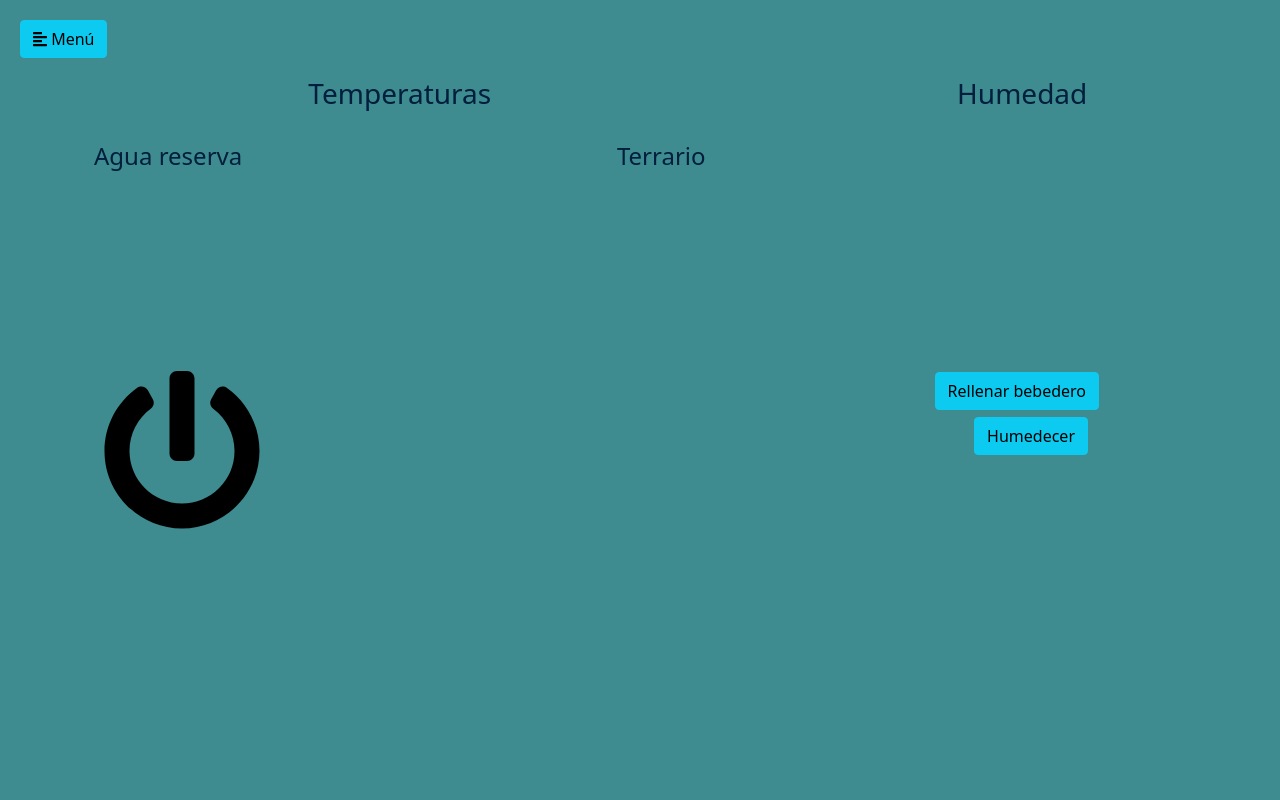
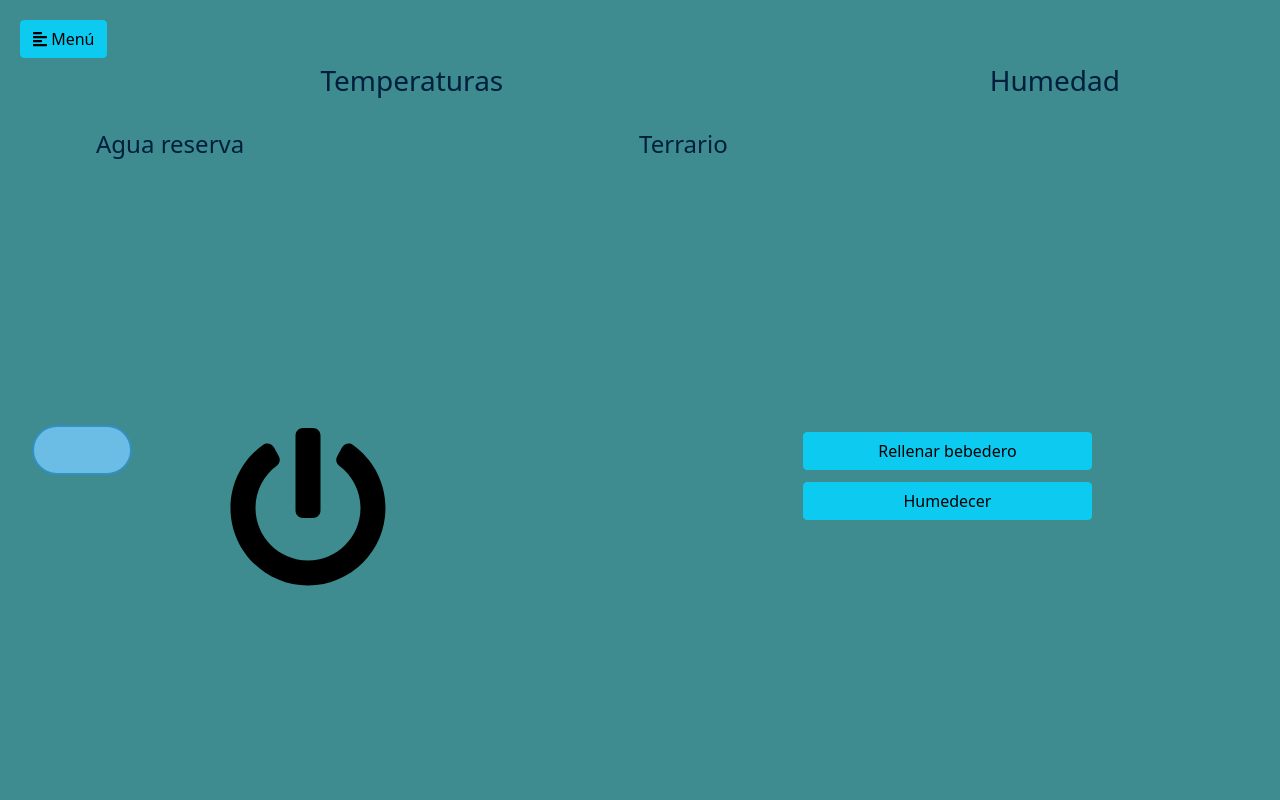
Before and after one commit to dmtzs/SmartTerrariumR, a Flask app: page / in a window 1280 px wide. Run offline with Flask 2, Linux system fonts and the light colour scheme; data that the repository does not hold is empty; some libraries are stand-ins or nearby versions.

Commit message:
layout for day-night button

```diff
--- /dev/null
+++ b/resources/Flask/static/css/dayNight.css
@@ -0,0 +1,359 @@
+/* ---------------------------------------------------
+    DAY NIGHT MODE STYLE
+----------------------------------------------------- */
+label.day-night-switch {
+	--size: 100px;
+	--height: calc(var(--size) / 2);
+	--padding: calc(var(--size) * 0.04);
+	--border-width: calc(var(--size) * 0.02);
+	--transition-duration: 250ms;
+	--switch-size: calc(
+		var(--height) - 2 * var(--padding) - 2 * var(--border-width)
+	);
+	--pos-left: var(--padding);
+	--pos-right: calc(
+		var(--size) - var(--switch-size) - var(--padding) - 2 *
+			var(--border-width)
+	);
+	--shift: calc(var(--height) * 1.25);
+	width: var(--size);
+	height: var(--height);
+	border-radius: var(--height);
+	border: var(--border-width) solid white;
+	position: relative;
+	-webkit-transition: all var(--transition-duration) ease-in-out;
+	transition: all var(--transition-duration) ease-in-out;
+	cursor: pointer;
+	overflow: hidden;
+}
+
+label.day-night-switch > .celestial {
+	-webkit-transition: all var(--transition-duration) ease-in-out;
+	transition: all var(--transition-duration) ease-in-out;
+	width: var(--switch-size);
+	height: var(--switch-size);
+	border: var(--border-width) solid green;
+	display: inline-block;
+	position: absolute;
+	border-radius: var(--height);
+}
+
+label.day-night-switch > .celestial.sun {
+	background-color: #fdc82e;
+	border-color: #e3ad0d;
+}
+
+label.day-night-switch > .celestial.moon {
+	background-color: #d2cec4;
+	border-color: #a9a18f;
+}
+
+label.day-night-switch > .celestial.moon > .craters > .crater {
+	background-color: #d2cec4;
+	border-color: #a9a18f;
+	border-width: calc(max(var(--border-width) * 0.65, 1px));
+	border-style: solid;
+	position: absolute;
+	border-radius: 50%;
+}
+
+label.day-night-switch > .celestial.moon > .craters > .crater:nth-child(1) {
+	width: calc(var(--switch-size) * 0.15);
+	height: calc(var(--switch-size) * 0.15);
+	top: calc(var(--switch-size) * 0.7);
+	left: calc(var(--switch-size) * 0.4);
+}
+
+label.day-night-switch > .celestial.moon > .craters > .crater:nth-child(2) {
+	width: calc(var(--switch-size) * 0.3);
+	height: calc(var(--switch-size) * 0.3);
+	top: calc(var(--switch-size) * 0.1);
+	left: calc(var(--switch-size) * -0.05);
+}
+
+label.day-night-switch > .celestial.moon > .craters > .crater:nth-child(3) {
+	width: calc(var(--switch-size) * 0.1);
+	height: calc(var(--switch-size) * 0.1);
+	top: calc(var(--switch-size) * 0.2);
+	left: calc(var(--switch-size) * 0.6);
+}
+
+label.day-night-switch > .celestial.moon > .craters > .crater:nth-child(4) {
+	width: calc(var(--switch-size) * 0.1);
+	height: calc(var(--switch-size) * 0.1);
+	top: calc(var(--switch-size) * 0.3);
+	left: calc(var(--switch-size) * 0.25);
+}
+
+label.day-night-switch > .celestial.moon > .craters > .crater:nth-child(5) {
+	width: calc(var(--switch-size) * 0.2);
+	height: calc(var(--switch-size) * 0.2);
+	top: calc(var(--switch-size) * 0.5);
+	left: calc(var(--switch-size) * 0.8);
+}
+
+label.day-night-switch > .decorations > .decoration {
+	position: absolute;
+	-webkit-transition: all var(--transition-duration) ease-in-out;
+	transition: all var(--transition-duration) ease-in-out;
+}
+
+label.day-night-switch > .mountains {
+	position: absolute;
+	display: inline-block;
+	top: calc(var(--switch-size) * 0.85);
+	left: calc(var(--switch-size) * 0.7);
+}
+
+label.day-night-switch > .mountains > * {
+	position: absolute;
+	display: inline-block;
+	border-width: var(--border-width);
+	border-style: solid;
+	-webkit-transform: rotate(45deg);
+	transform: rotate(45deg);
+	-webkit-transition: all var(--transition-duration) ease-in-out;
+	transition: all var(--transition-duration) ease-in-out;
+	border-top-left-radius: calc(var(--switch-size) * 0.1);
+	background-color: white;
+	border-color: black;
+}
+
+label.day-night-switch > .mountains > *:nth-child(1) {
+	width: calc(var(--switch-size) * 0.9);
+	height: calc(var(--switch-size) * 0.9);
+	top: calc(var(--switch-size) * 0.1);
+}
+
+label.day-night-switch > .mountains > *:nth-child(2) {
+	width: calc(var(--switch-size) * 0.45);
+	height: calc(var(--switch-size) * 0.45);
+	top: calc(var(--switch-size) * 0.2);
+	left: calc(var(--switch-size) * 0.6);
+}
+
+input.day-night-switch {
+	display: none;
+}
+
+input.day-night-switch:checked + label.day-night-switch {
+	border-color: #3190bf;
+	background-color: #6cbde5;
+}
+
+input.day-night-switch:checked + label.day-night-switch > .celestial.sun {
+	-webkit-transition-delay: var(--transition-duration);
+	transition-delay: var(--transition-duration);
+	top: var(--padding);
+	left: var(--pos-right);
+	-webkit-transform: scale(1);
+	transform: scale(1);
+}
+
+input.day-night-switch:checked + label.day-night-switch > .celestial.moon {
+	-webkit-transition-delay: 0ms;
+	transition-delay: 0ms;
+	left: var(--pos-left);
+	top: var(--shift);
+	-webkit-transform: scale(0);
+	transform: scale(0);
+}
+
+input.day-night-switch:checked + label.day-night-switch > .decorations {
+	opacity: 0.5;
+}
+
+input.day-night-switch:checked
+	+ label.day-night-switch
+	> .decorations
+	.decoration {
+	background-color: white;
+	border-radius: 50%;
+	-webkit-animation: 4s vibe ease-in-out infinite;
+	animation: 4s vibe ease-in-out infinite;
+	-webkit-animation-direction: alternate;
+	animation-direction: alternate;
+}
+
+input.day-night-switch:checked
+	+ label.day-night-switch
+	> .decorations
+	.decoration:nth-child(1) {
+	border-radius: calc(var(--switch-size) * 0.3);
+	height: calc(var(--switch-size) * 0.3);
+	width: calc(var(--switch-size) * 0.84);
+	top: calc(var(--switch-size) * 0.6);
+	left: calc(var(--switch-size) * 0.45);
+}
+
+input.day-night-switch:checked
+	+ label.day-night-switch
+	> .decorations
+	.decoration:nth-child(2) {
+	-webkit-animation-delay: 300ms;
+	animation-delay: 300ms;
+	-webkit-animation-duration: 2.5s;
+	animation-duration: 2.5s;
+	height: calc(var(--switch-size) * 0.35);
+	width: calc(var(--switch-size) * 0.35);
+	top: calc(var(--switch-size) * 0.5);
+	left: calc(var(--switch-size) * 0.35);
+}
+
+input.day-night-switch:checked
+	+ label.day-night-switch
+	> .decorations
+	.decoration:nth-child(3) {
+	-webkit-animation-delay: 800ms;
+	animation-delay: 800ms;
+	-webkit-animation-duration: 3.5s;
+	animation-duration: 3.5s;
+	height: calc(var(--switch-size) * 0.3);
+	width: calc(var(--switch-size) * 0.3);
+	top: calc(var(--switch-size) * 0.5);
+	left: calc(var(--switch-size) * 0.85);
+}
+
+input.day-night-switch:checked
+	+ label.day-night-switch
+	> .decorations
+	.decoration:nth-child(4) {
+	-webkit-animation-delay: 1400ms;
+	animation-delay: 1400ms;
+	-webkit-animation-duration: 3s;
+	animation-duration: 3s;
+	height: calc(var(--switch-size) * 0.4);
+	width: calc(var(--switch-size) * 0.4);
+	top: calc(var(--switch-size) * 0.4);
+	left: calc(var(--switch-size) * 0.55);
+}
+
+input.day-night-switch:checked + label.day-night-switch > .mountains > * {
+	background-color: #d4d4d4;
+	border-color: #a8a8a8;
+}
+
+input.day-night-switch + label.day-night-switch {
+	border-color: #2a4569;
+	background-color: #223349;
+}
+
+input.day-night-switch + label.day-night-switch > .celestial.sun {
+	-webkit-transition-delay: 0ms;
+	transition-delay: 0ms;
+	top: var(--shift);
+	left: var(--pos-right);
+	-webkit-transform: scale(0);
+	transform: scale(0);
+}
+
+input.day-night-switch + label.day-night-switch > .celestial.moon {
+	-webkit-transition-delay: var(--transition-duration);
+	transition-delay: var(--transition-duration);
+	top: var(--padding);
+	left: var(--pos-left);
+	overflow: hidden;
+	-webkit-transform: scale(1);
+	transform: scale(1);
+}
+
+input.day-night-switch + label.day-night-switch > .decorations > .decoration {
+	background-color: white;
+	border-radius: 50%;
+	width: calc(max(var(--border-width) * 0.75, 2px));
+	height: calc(max(var(--border-width) * 0.75, 2px));
+	-webkit-animation: 2s sparkle ease-in-out infinite;
+	animation: 2s sparkle ease-in-out infinite;
+	-webkit-animation-direction: alternate;
+	animation-direction: alternate;
+}
+
+input.day-night-switch
+	+ label.day-night-switch
+	> .decorations
+	> .decoration:nth-child(1) {
+	top: calc(var(--switch-size) * 0.7);
+	left: calc(var(--switch-size) * 1.7);
+}
+
+input.day-night-switch
+	+ label.day-night-switch
+	> .decorations
+	> .decoration:nth-child(2) {
+	-webkit-animation-delay: 300ms;
+	animation-delay: 300ms;
+	-webkit-animation-duration: 3s;
+	animation-duration: 3s;
+	top: calc(var(--switch-size) * 0.4);
+	left: calc(var(--switch-size) * 1.4);
+}
+
+input.day-night-switch
+	+ label.day-night-switch
+	> .decorations
+	> .decoration:nth-child(3) {
+	-webkit-animation-delay: 800ms;
+	animation-delay: 800ms;
+	-webkit-animation-duration: 3.5s;
+	animation-duration: 3.5s;
+	top: calc(var(--switch-size) * 0.9);
+	left: calc(var(--switch-size) * 2.2);
+}
+
+input.day-night-switch
+	+ label.day-night-switch
+	> .decorations
+	> .decoration:nth-child(4) {
+	-webkit-animation-delay: 1400ms;
+	animation-delay: 1400ms;
+	-webkit-animation-duration: 2.5s;
+	animation-duration: 2.5s;
+	top: calc(var(--switch-size) * 0.3);
+	left: calc(var(--switch-size) * 2);
+}
+
+input.day-night-switch + label.day-night-switch > .mountains > * {
+	background-color: #878787;
+	border-color: #5c5c5c;
+}
+
+@-webkit-keyframes vibe {
+	from {
+		-webkit-transform: scale(1);
+		transform: scale(1);
+	}
+	to {
+		-webkit-transform: scale(1.2);
+		transform: scale(1.2);
+	}
+}
+
+@keyframes vibe {
+	from {
+		-webkit-transform: scale(1);
+		transform: scale(1);
+	}
+	to {
+		-webkit-transform: scale(1.2);
+		transform: scale(1.2);
+	}
+}
+
+@-webkit-keyframes sparkle {
+	from {
+		opacity: 1;
+	}
+	to {
+		opacity: 0.25;
+	}
+}
+
+@keyframes sparkle {
+	from {
+		opacity: 1;
+	}
+	to {
+		opacity: 0.25;
+	}
+}
+/*# sourceMappingURL=dayNight.css.map */
--- a/resources/Flask/static/css/styles.css
+++ b/resources/Flask/static/css/styles.css
@@ -4,7 +4,7 @@
 
 .bloqueTempHum {
 	/* background-color: rgba(204, 209, 223, .70); */
-	margin-top: 1.5%;
+	margin-top: 5%;
 	width: 90%;
 	height: 40%;
 }
@@ -12,20 +12,21 @@
 .DiaNoche {
 	/* background-color: rgba(0, 61, 230, 0.7); */
 	width: 90%;
+	height: 40%;
 	align-content: center;
 	margin-top: 2%;
-	height: 40%;
-	border: 1px rgb(0, 30, 61);
 }
 
 .bot-rellenar-bebedero {
 	margin-top: 1.5%;
 	margin-left: 11%;
+	max-width: 60%;
 }
 
 .bot-humedecer-terrario {
 	margin-top: 2.5%;
-	margin-left: 25%;
+	margin-left: 11%;
+	max-width: 60%;
 }
 
 .botonesManual {
@@ -33,7 +34,7 @@
 	padding: 0;
 	margin: 0;
 	vertical-align: middle;
-	float: right;
+	float: center;
 }
 
 .botonFocos {
@@ -76,6 +77,11 @@
 .temporal {
 	margin: 0;
 	padding: 0;
+}
+
+.container-fluid.h-100 {
+	position: fixed;
+	top: 0px;
 }
 
 .footer {
--- a/resources/Flask/templates/includes/diaNoche.html
+++ b/resources/Flask/templates/includes/diaNoche.html
@@ -1,3 +1,41 @@
-<button class="botonFocos" id="botonFocos">
-	<i class="fas fa-power-off fa-10x"></i>
-</button>
+<div class = "col-2 justify-content-center">
+	<input type="checkbox" checked class = "day-night-switch" id = "day-night"></input>
+	<label for="day-night" class = "day-night-switch"></label>
+	<div class = "celestial.sun"></div>
+	<div class ="celestial.moon"></div>
+		<div class = "craters"></div>
+		<div class = "crater"></div>
+		<div class = "crater"></div>
+		<div class = "crater"></div>
+		<div class = "crater"></div>
+		<div class = "crater"></div>
+		<div class = "decorations"></div>
+		<div class = "decoration"></div>
+		<div class = "decoration"></div>
+		<div class = "decoration"></div>
+		<div class = "decoration"></div>
+	<div class = "mountains"></div>
+		<div></div>
+		<div></div>
+</div>
+
+<div class = "col justify-content-center">
+	<button class="botonFocos" id="botonFocos">
+		<i class="fas fa-power-off fa-10x"></i>
+	</button>
+</div>
+
+<script>
+	const checkbox = document.querySelector("#day-night");
+	const body = document.querySelector("body");
+	const dayClass = "day";
+
+	checkbox.addEventListener("change", (e) => {
+		const { checked } = e.target;
+		if (checked) {
+			body.classList.add(dayClass);
+		} else {
+			body.classList.remove(dayClass);
+		}
+	});
+</script>
--- a/resources/Flask/templates/layout.html
+++ b/resources/Flask/templates/layout.html
@@ -16,6 +16,11 @@
 		<link
 			rel="stylesheet"
 			href="{{url_for('static', filename= 'css/styles.css')}}"
+			type="text/css"
+		/>
+		<link
+			rel="stylesheet"
+			href="{{url_for('static', filename= 'css/dayNight.css')}}"
 			type="text/css"
 		/>
 
--- a/resources/Flask/templates/manual.html
+++ b/resources/Flask/templates/manual.html
@@ -1,23 +1,28 @@
-{% extends 'layout.html' %}
+{% extends 'layout.html' %} {% block title %} Modo Manual {% endblock %} {%
+block content %}
 
-{% block title %}
-    Modo Manual
-{% endblock %}
-
-{% block content %}
-
-<div class="container-fluid h-75">
+<div class="container-fluid h-100">
 	<div class="row justify-content-center align-items-start h-50">
-    <div class="bloqueTempHum">
-      {% include 'includes/humTemp.html' %}
+		<div class="bloqueTempHum">{% include 'includes/humTemp.html' %}</div>
 	</div>
+	<div class="row justify-content-around h-auto DiaNoche">
+		{% include 'includes/diaNoche.html' %}
+		<div class="col botonesManual">
+			<div class="row justify-content-center">
+				<button
+					type="button"
+					class="btn btn-info bot-rellenar-bebedero"
+				>
+					Rellenar bebedero
+				</button>
 			</div>
-  <div class="row justify-content-center align-items-center">
-    <div class="DiaNoche">
-      {% include 'includes/diaNoche.html' %}
-      <div class="botonesManual">
-        <button type="button" class="btn btn-info bot-rellenar-bebedero">Rellenar bebedero</button>
-        <button type="button" class="btn btn-info bot-humedecer-terrario">Humedecer</button>
+			<div class="row justify-content-center">
+				<button
+					type="button"
+					class="btn btn-info bot-humedecer-terrario"
+				>
+					Humedecer
+				</button>
 			</div>
 		</div>
 	</div>
```
Also changed, not shown: resources/Flask/templates/automatico.html (+10 -15 lines), 2 other files. Lines whose indentation alone changed are shown as unchanged.
